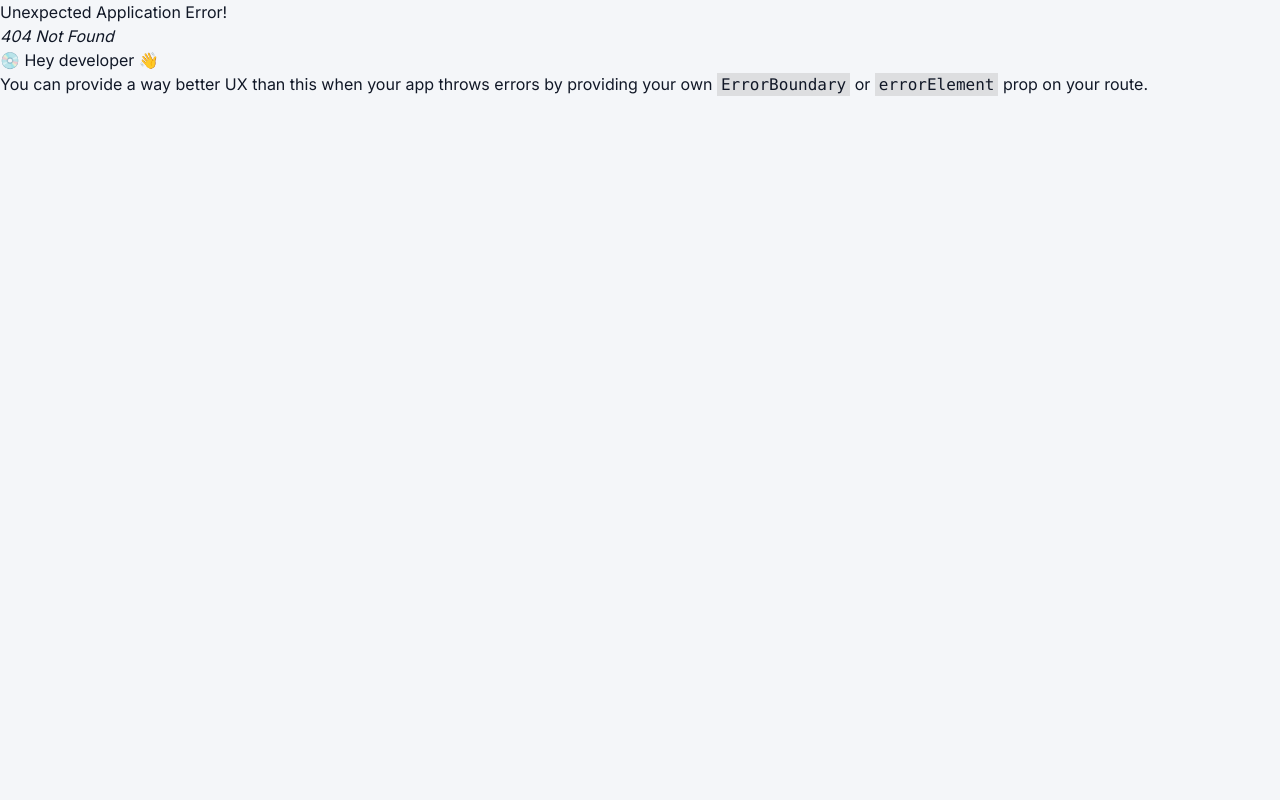
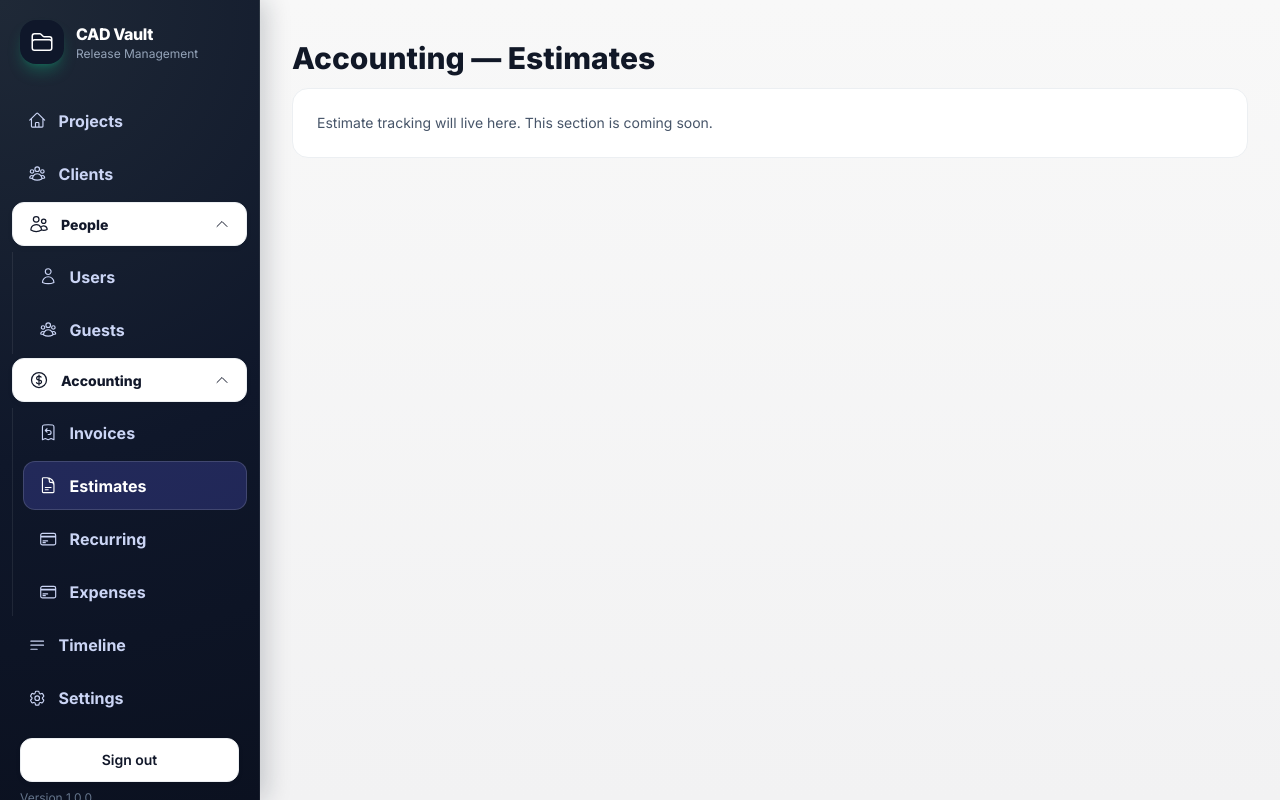
Before and after one commit to GarethCrory/cad-vault, a React (Vite) app in the folder frontend/: page /accounting/estimates in a window 1280 px wide. Before the commit this address had no page. Built offline with nearby package versions, Linux system fonts and the light colour scheme.

Commit message:
Refresh sidebar with People/Accounting sections and placeholders

```diff
--- a/frontend/src/App.jsx
+++ b/frontend/src/App.jsx
@@ -1,25 +1,40 @@
-import React from "react";
+import React, { useState } from "react";
 import { NavLink, Outlet } from "react-router-dom";
-import { Cog6ToothIcon, UserGroupIcon, HomeIcon, FolderIcon, Bars3BottomLeftIcon } from "@heroicons/react/24/outline";
+import {
+  Cog6ToothIcon,
+  UserGroupIcon,
+  HomeIcon,
+  FolderIcon,
+  Bars3BottomLeftIcon,
+  UsersIcon,
+  UserIcon,
+  CurrencyDollarIcon,
+  ReceiptRefundIcon,
+  CreditCardIcon,
+  DocumentTextIcon,
+  ChevronDownIcon,
+  ChevronUpIcon
+} from "@heroicons/react/24/outline";
 
 export default function App(){
+  const [peopleOpen, setPeopleOpen] = useState(true);
+  const [accountingOpen, setAccountingOpen] = useState(true);
   const navClass = ({ isActive }) =>
     `sidebar-link ${isActive ? "sidebar-link-active" : ""}`;
 
   return (
     <div className="app-shell">
-      <aside className="sidebar w-64 bg-white border-r border-slate-200 flex flex-col">
+      <aside className="sidebar w-72 flex flex-col">
         <div className="px-5 py-5 flex items-center gap-3">
-          <div className="h-10 w-10 rounded-xl bg-ink text-white grid place-items-center">
+          <div className="h-11 w-11 rounded-2xl bg-ink text-white grid place-items-center shadow-lg shadow-emerald-500/30">
             <FolderIcon className="h-6 w-6" aria-hidden="true" />
           </div>
           <div>
-            <div className="font-extrabold tracking-tight
-            ">CAD Vault</div>
-            <div className="text-xs text-slate-500">Release Management</div>
+            <div className="font-extrabold tracking-tight text-white">CAD Vault</div>
+            <div className="text-xs text-slate-400">Release Management</div>
           </div>
         </div>
-        <nav className="mt-4 space-y-1 px-2">
+        <nav className="mt-3 space-y-1 px-3">
           <NavLink className={navClass} to="/">
             <HomeIcon className="h-5 w-5" />
             Projects
@@ -28,6 +43,59 @@ export default function App(){
             <UserGroupIcon className="h-5 w-5" />
             Clients
           </NavLink>
+
+          <div className="sidebar-section">
+            <button className="sidebar-section-toggle" onClick={() => setPeopleOpen(!peopleOpen)}>
+              <div className="flex items-center gap-3">
+                <UsersIcon className="h-5 w-5" />
+                <span>People</span>
+              </div>
+              {peopleOpen ? <ChevronUpIcon className="h-4 w-4" /> : <ChevronDownIcon className="h-4 w-4" />}
+            </button>
+            {peopleOpen && (
+              <div className="sidebar-subnav">
+                <NavLink className={navClass} to="/people/users">
+                  <UserIcon className="h-5 w-5" />
+                  Users
+                </NavLink>
+                <NavLink className={navClass} to="/people/guests">
+                  <UserGroupIcon className="h-5 w-5" />
+                  Guests
+                </NavLink>
+              </div>
+            )}
+          </div>
+
+          <div className="sidebar-section">
+            <button className="sidebar-section-toggle" onClick={() => setAccountingOpen(!accountingOpen)}>
+              <div className="flex items-center gap-3">
+                <CurrencyDollarIcon className="h-5 w-5" />
+                <span>Accounting</span>
+              </div>
+              {accountingOpen ? <ChevronUpIcon className="h-4 w-4" /> : <ChevronDownIcon className="h-4 w-4" />}
+            </button>
+            {accountingOpen && (
+              <div className="sidebar-subnav">
+                <NavLink className={navClass} to="/accounting/invoices">
+                  <ReceiptRefundIcon className="h-5 w-5" />
+                  Invoices
+                </NavLink>
+                <NavLink className={navClass} to="/accounting/estimates">
+                  <DocumentTextIcon className="h-5 w-5" />
+                  Estimates
+                </NavLink>
+                <NavLink className={navClass} to="/accounting/recurring">
+                  <CreditCardIcon className="h-5 w-5" />
+                  Recurring
+                </NavLink>
+                <NavLink className={navClass} to="/accounting/expenses">
+                  <CreditCardIcon className="h-5 w-5" />
+                  Expenses
+                </NavLink>
+              </div>
+            )}
+          </div>
+
           <NavLink className={navClass} to="/timeline">
             <Bars3BottomLeftIcon className="h-5 w-5" />
             Timeline
@@ -37,7 +105,7 @@ export default function App(){
             Settings
           </NavLink>
         </nav>
-        <div className="px-5 py-4 mt-auto space-y-2 text-xs text-slate-500">
+        <div className="px-5 py-4 mt-auto space-y-2 text-xs text-slate-400">
           <button
             type="button"
             className="signout-inline w-full justify-center"
--- a/frontend/src/index.css
+++ b/frontend/src/index.css
@@ -498,11 +498,11 @@ button:active, .btn:active {
   display: inline-flex;
   width: 100%;
   align-items: center;
-  gap: 0.55rem;
-  padding: 0.6rem 0.9rem;
-  border-radius: 0.9rem;
-  font-weight: 600;
-  color: #4b5563;
+  gap: 0.75rem;
+  padding: 0.72rem 0.95rem;
+  border-radius: 0.95rem;
+  font-weight: 700;
+  color: #cbd5f5;
   text-decoration: none;
   border: 1px solid transparent;
   transition: color 0.2s ease, border-color 0.2s ease, background 0.2s ease, box-shadow 0.2s ease;
@@ -515,15 +515,15 @@ button:active, .btn:active {
 }
 
 .sidebar-link:hover {
-  background: #fff;
-  color: var(--vault-accent);
-  border-color: var(--vault-accent);
+  background: rgba(99, 102, 241, 0.16);
+  color: #fff;
+  border-color: rgba(255, 255, 255, 0.08);
 }
 
 .sidebar-link-active {
-  background: #fff;
-  color: var(--vault-accent);
-  border-color: var(--vault-accent);
+  background: rgba(99, 102, 241, 0.24);
+  color: #fff;
+  border-color: rgba(255, 255, 255, 0.14);
 }
 
 .sidebar-link svg,
@@ -531,8 +531,35 @@ button:active, .btn:active {
   stroke: currentColor;
 }
 
+.sidebar-section {
+  margin-top: 0.35rem;
+}
+.sidebar-section-toggle {
+  width: 100%;
+  display: flex;
+  align-items: center;
+  justify-content: space-between;
+  padding: 0.75rem 0.95rem;
+  border-radius: 0.95rem;
+  background: rgba(255, 255, 255, 0.04);
+  color: #e2e8f0;
+  font-weight: 800;
+  border: 1px solid rgba(255,255,255,0.07);
+  transition: all 0.2s ease;
+}
+.sidebar-section-toggle:hover {
+  background: rgba(255, 255, 255, 0.08);
+  color: #fff;
+}
+.sidebar-subnav {
+  margin-top: 6px;
+  padding-left: 10px;
+  border-left: 1px solid rgba(255,255,255,0.08);
+  display: grid;
+  gap: 4px;
+}
 .sidebar-link:focus-visible {
-  outline: 2px solid var(--vault-accent);
+  outline: 2px solid rgba(99, 102, 241, 0.8);
   outline-offset: 2px;
 }
 
@@ -721,10 +748,9 @@ button:active,
   height: 100vh;
   overflow: auto;
   z-index: 50;
-  /* visual */
-  background: var(--sidebar-bg, #ffffff);
-  border-right: 1px solid rgba(15,23,42,0.05);
-  box-shadow: 0 1px 0 rgba(15,23,42,0.03);
+  background: radial-gradient(circle at top left, #1f2937 0%, #0f172a 55%, #0b1120 100%);
+  border-right: 1px solid rgba(255,255,255,0.06);
+  box-shadow: 6px 0 24px rgba(15, 23, 42, 0.2);
   transition: transform 0.3s ease;
 }
 
@@ -822,8 +848,8 @@ body {
   background: var(--mono-bg);
 }
 .app-shell .sidebar {
-  background: var(--sidebar-bg);
-  border-right: 1px solid var(--mono-border);
+  background: radial-gradient(circle at top left, #1f2937 0%, #0f172a 55%, #0b1120 100%);
+  border-right: 1px solid rgba(255,255,255,0.06);
 }
 .app-shell .main-content {
   background: linear-gradient(180deg, #f8f8f8 0%, #f2f2f3 100%);
--- /dev/null
+++ b/frontend/src/pages/AccountingEstimates.jsx
@@ -0,0 +1,14 @@
+import React from "react";
+
+export default function AccountingEstimates(){
+  return (
+    <div className="page-container compact">
+      <div className="space-y-3">
+        <h1 className="text-3xl font-extrabold">Accounting — Estimates</h1>
+        <div className="card p-6 text-sm text-slate-600">
+          Estimate tracking will live here. This section is coming soon.
+        </div>
+      </div>
+    </div>
+  );
+}
--- /dev/null
+++ b/frontend/src/pages/AccountingExpenses.jsx
@@ -0,0 +1,14 @@
+import React from "react";
+
+export default function AccountingExpenses(){
+  return (
+    <div className="page-container compact">
+      <div className="space-y-3">
+        <h1 className="text-3xl font-extrabold">Accounting — Expenses</h1>
+        <div className="card p-6 text-sm text-slate-600">
+          Expense tracking and approvals will be available here soon.
+        </div>
+      </div>
+    </div>
+  );
+}
--- /dev/null
+++ b/frontend/src/pages/AccountingInvoices.jsx
@@ -0,0 +1,14 @@
+import React from "react";
+
+export default function AccountingInvoices(){
+  return (
+    <div className="page-container compact">
+      <div className="space-y-3">
+        <h1 className="text-3xl font-extrabold">Accounting — Invoices</h1>
+        <div className="card p-6 text-sm text-slate-600">
+          Invoices and billing will be added here soon.
+        </div>
+      </div>
+    </div>
+  );
+}
--- /dev/null
+++ b/frontend/src/pages/AccountingRecurring.jsx
@@ -0,0 +1,14 @@
+import React from "react";
+
+export default function AccountingRecurring(){
+  return (
+    <div className="page-container compact">
+      <div className="space-y-3">
+        <h1 className="text-3xl font-extrabold">Accounting — Recurring</h1>
+        <div className="card p-6 text-sm text-slate-600">
+          Recurring billing and subscriptions will be configured here soon.
+        </div>
+      </div>
+    </div>
+  );
+}
--- /dev/null
+++ b/frontend/src/pages/PeopleGuests.jsx
@@ -0,0 +1,14 @@
+import React from "react";
+
+export default function PeopleGuests(){
+  return (
+    <div className="page-container compact">
+      <div className="space-y-3">
+        <h1 className="text-3xl font-extrabold">People — Guests</h1>
+        <div className="card p-6 text-sm text-slate-600">
+          Guest access controls will live here. Features to invite and manage guests are coming soon.
+        </div>
+      </div>
+    </div>
+  );
+}
--- /dev/null
+++ b/frontend/src/pages/PeopleUsers.jsx
@@ -0,0 +1,14 @@
+import React from "react";
+
+export default function PeopleUsers(){
+  return (
+    <div className="page-container compact">
+      <div className="space-y-3">
+        <h1 className="text-3xl font-extrabold">People — Users</h1>
+        <div className="card p-6 text-sm text-slate-600">
+          User management coming soon. Use this area to manage internal users once available.
+        </div>
+      </div>
+    </div>
+  );
+}
```
Also changed, not shown: frontend/src/main.jsx (+12 -0 lines).
